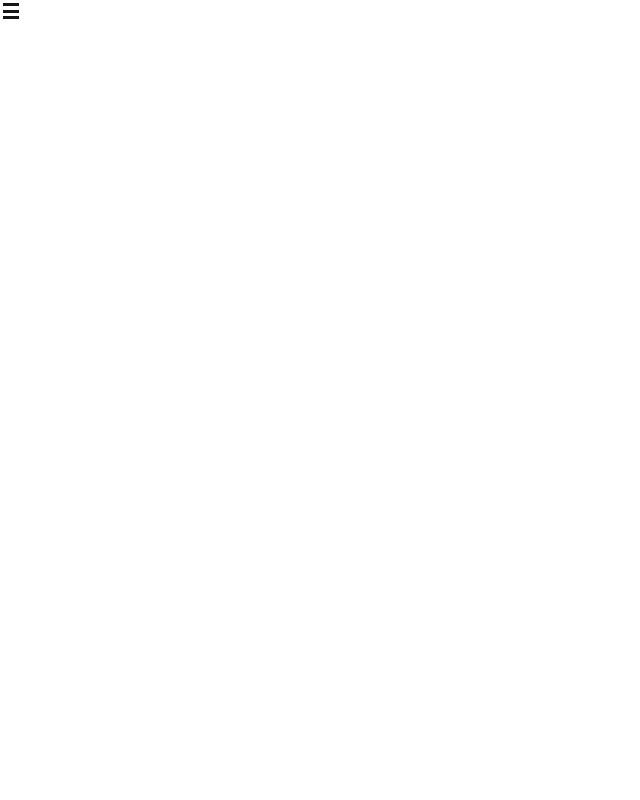
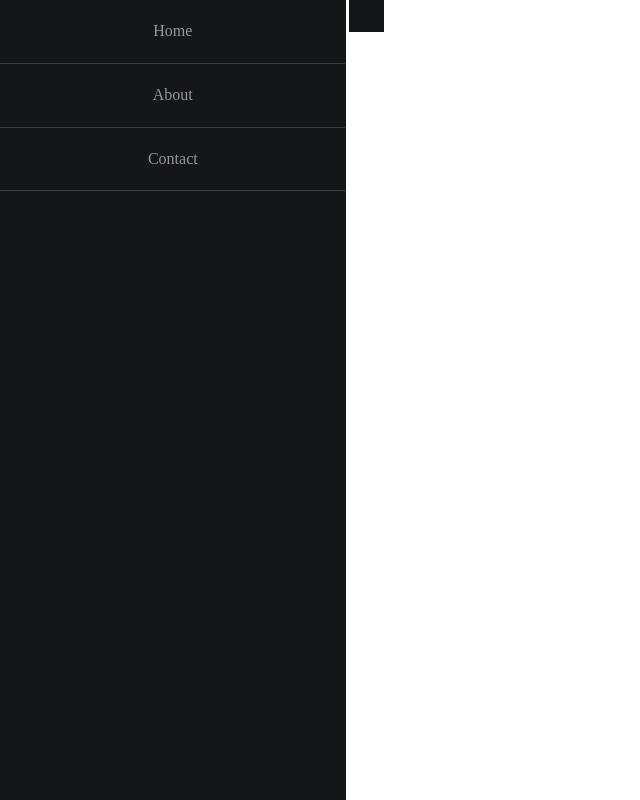
Before and after one commit to bahugunaAnkit/responsiveSideBar, a plain HTML site: page index.html in a window 1280 px wide. Shown: the whole page, without its empty margins (0-640 px from the left). Drawn offline with Linux system fonts and the light colour scheme.

Commit message:
implemented flexbox in the wrapper

```diff
--- a/style.css
+++ b/style.css
@@ -3,23 +3,23 @@
 	padding:0;
 }
 
-.wrapper {
-	width:30%;		/*30% of the screen*/
-	position:fixed;	/*Styled later as a fix*/
+/*.wrapper {
+	width:30%;		/30% of the screen/
+	position:fixed;	/Styled later as a fix/
 	height: 100%;
 	left:-27%;
 	transition: left 1s ease;
 }
 
-.toggleMe{			/*added class through js*/
+.toggleMe{			/added class through js/
 	left:0;
 }
 
 #sidebar{
 	background: #151719;
-	width: 90%;		/*90% of the wrapper*/
+	width: 90%;		/90% of the wrapper/
 	position: absolute;
-	height: 100%;	/*100% of the screen height*/
+	height: 100%;	/100% of the screen height/
 }
 
 #sidebar ul li{
@@ -45,7 +45,7 @@
 	height: 1.4rem;
 	width: 1.4rem;
 	position:absolute;
-	left:90%;	/*90% of wrapper*/
+	left:90%;	/90% of wrapper/
 	transition: transform 1s;
 	overflow:hidden;
 }
@@ -58,7 +58,52 @@
 	background-color:#151617;
 	height:0.2rem;
 	position:relative;
-	display:block; /*added later as a fix for invisibility*/
+	display:block; /added later as a fix for invisibility/
 	width:1rem;
 	margin:0.2rem;
 }
+*/
+
+.wrapper{
+	position: fixed;
+	width: 30%;
+	height: 100%;
+	display:flex;
+	flex-flow: row no-wrap;
+	justify-content: space-between;
+}
+
+#sidebar{
+	background-color: #151617;
+	position: relative;
+	height: inherit;
+	width: 90%
+}
+
+#sidebar-btn{
+	background-color: #151617;
+	position: relative;
+	height: 2rem;
+	width: 9%;
+}
+
+#sidebar ul{
+	height: inherit;
+	display: flex;
+	flex-direction: column;
+	justify-content: flex-start;
+	align-items: stretch;
+	text-align: center;
+}
+
+#sidebar ul li{
+	list-style: none;
+	padding:1.4rem;
+	width: inherit;
+	border-bottom: 1px solid rgba(100,100,100,0.5);
+}
+#sidebar ul li a{
+	text-decoration: none;
+	color: rgba(150,150,150,1);
+	padding:inherit;
+}
```
